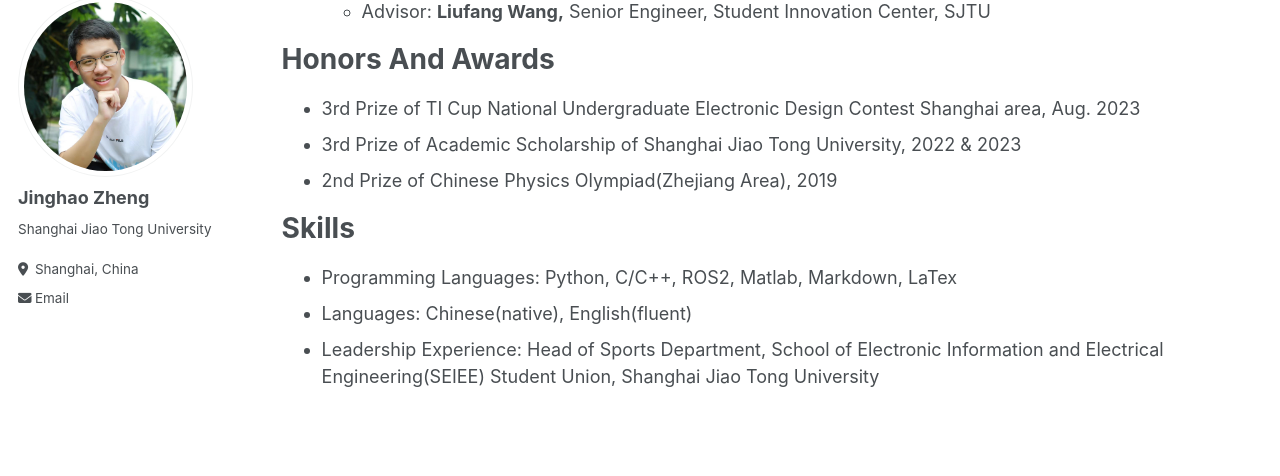
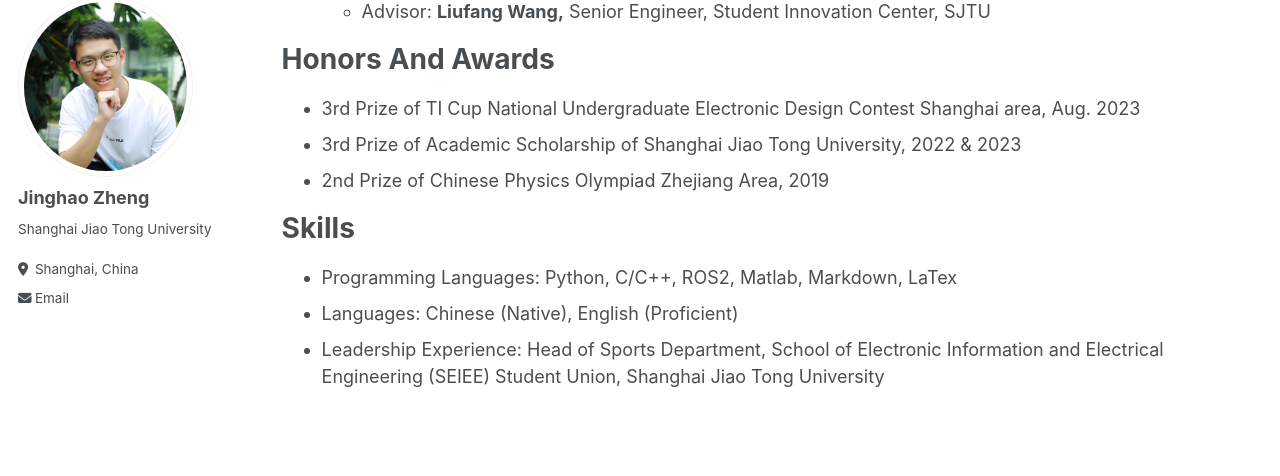
Before and after one commit to JinghaoZheng/JinghaoZheng.github.io, a Jekyll site: the page built from _pages/cv.md, in a window 1280 px wide and 900 px high, scrolled down 1736 px. Shown: the part 90-566 px from the top of the window. Built offline with Jekyll 4.4.1, drawn with Linux system fonts in a browser that asks for light colours; some of the changed text lies outside the part shown.

Commit message:
Update cv.md

```diff
--- a/_pages/cv.md
+++ b/_pages/cv.md
@@ -12,7 +12,7 @@ redirect_from:
 Education
 ======
 Sept. 2021 – Jun. 2025(expected): Shanghai Jiao Tong University (SJTU), Shanghai, China
-B.E. in Automation(Computer Science and Engineering), Minor in Finance
+B.E. in Automation (Computer Science and Engineering), Minor in Finance
 * Major GPA:3.82/4.3
 * Centesimal grade average:89.23/100
 * Core Courses: Probability and Statistics (99), Linear Algebra (92), Data Structure (90), Pattern Recognition (96), Machine Learning and Knowledge Discovery (89.5), Robotics (93), Principles of Automatic Control (94)
@@ -53,10 +53,10 @@ Honors And Awards
 ======
 * 3rd Prize of TI Cup National Undergraduate Electronic Design Contest Shanghai area, Aug. 2023
 * 3rd Prize of Academic Scholarship of Shanghai Jiao Tong University, 2022 & 2023
-* 2nd Prize of Chinese Physics Olympiad(Zhejiang Area), 2019
+* 2nd Prize of Chinese Physics Olympiad Zhejiang Area, 2019
 
 Skills
 ======
 * Programming Languages: Python, C/C++, ROS2, Matlab, Markdown, LaTex
-* Languages: Chinese(native), English(fluent)
-* Leadership Experience: Head of Sports Department, School of Electronic Information and Electrical Engineering(SEIEE) Student Union, Shanghai Jiao Tong University
+* Languages: Chinese (Native), English (Proficient)
+* Leadership Experience: Head of Sports Department, School of Electronic Information and Electrical Engineering (SEIEE) Student Union, Shanghai Jiao Tong University
```
